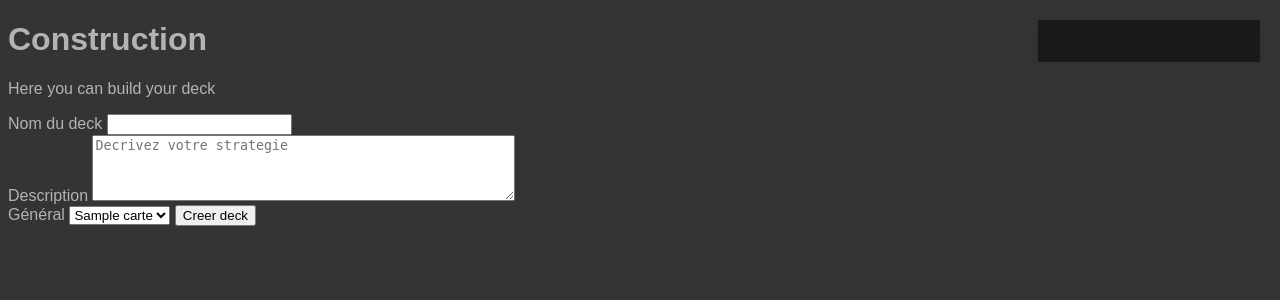
After one commit to AdamaCa/SITE_DECK, a Flask app: page /creation_deck in a window 1280 px wide. The commit adds this page. Shown: the top 300 px of the page. Run offline with Flask 3, Linux system fonts and the light colour scheme; the visitor is signed in with stand-in values (Sample User, id 1); a database or web service that is not in the repository returns one stand-in record (values such as "Sample title"); some libraries are stand-ins or nearby versions.

Commit message:
creation deck en cours

```diff
--- a/main.py
+++ b/main.py
@@ -109,14 +109,27 @@ def ajout_carte():
 
 
 #Route de la page  deck
-@app.route('/deck')
-def deck():
+@app.route('/deck/<int:id_deck>')
+def deck(id_deck):
+
     with db.connect() as conn:
+
         with conn.cursor() as cur:
-            cur.execute('SELECT * FROM deck where id_joueur = %s', (session['id'],))
-            decks = cur.fetchall()
 
-    return  render_template('deck.html', decks=decks, infos=session["infos_profile"])
+
+
+            #On recupere les infos du deck
+            cur.execute('SELECT deck.id_deck ,deck.nom , deck.nom_général, deck.description, taux_victoire, taux_defaite  FROM deck left join (taux_victoire_deck_solo natural join taux_defaite_solo) as t on t.id_deck = deck.id_deck where deck.id_deck = %s', (id_deck,))
+            deck = cur.fetchone()
+
+            if deck == None:
+                return redirect(url_for('profile'))
+
+            #On recupere les cartes du deck
+            cur.execute('SELECT * FROM contient natural join stats_cartes where id_deck = %s order by coc asc', (id_deck,))
+            cartes = cur.fetchall()
+
+    return  render_template('deck.html', cartes=cartes, deck=deck, infos=session["infos_profile"])
 
 
 @app.route("/resultat")
@@ -145,10 +158,33 @@ def resultat():
 
 
 
+@app.route("/creation_deck")
+def creation_deck():
+    if 'username' not in session:
+        return redirect(url_for('index'))
 
+    #On recupere les noms des cartes pour le général
+    with db.connect() as conn:
+        with conn.cursor() as cur:
+            cur.execute('SELECT * FROM carte' )
+            cartes = cur.fetchall()
+    return render_template('creation_deck.html',cartes=cartes, infos=session["infos_profile"])
 
+@app.route('/construction', methods=['POST'])
+def creation_bdd_deck():
+    if 'username' not in session:
+        return redirect(url_for('index'))
 
-
+    nom = request.form['nom']
+    desc = request.form['desc']
+    general = request.form['general']
+    with db.connect() as conn:
+        with conn.cursor() as cur:
+            cur.execute('INSERT INTO deck (nom, description, nom_général, id_joueur) VALUES (%s, %s, %s, %s) returning id_deck', (nom, desc, general, session['id']))
+            id_deck = cur.fetchone()[0]
+            if id_deck == None:
+                return redirect(url_for('creation_deck'))
+    return redirect(url_for('creation_deck'))
 
 if __name__ == '__main__':
   app.run()
--- a/static/css/styles.css
+++ b/static/css/styles.css
@@ -42,3 +42,8 @@ body {
     padding: 5px; /* Optional: Add padding inside the border */
     background-color: #f9f9f9; /* Optional: Add a background color */
 }
+
+
+#g {
+    fill: #cd0d0d;
+}
--- /dev/null
+++ b/templates/creation_deck.html
@@ -0,0 +1,32 @@
+{% extends "layout.html" %}
+
+{% block title %}Construction{% endblock %}
+
+{% block content %}
+    <div class="container_construction">
+        <h1>Construction</h1>
+        <p>Here you can build your deck</p>
+    </div>
+
+    <div class="container_construction">
+        <form action="construction" method="post">
+            <label for="nom">Nom du deck</label>
+            <input type="text" id="nom" name="nom" required>
+            <br>
+            <label for="description">Description</label>
+            <textarea placeholder="Decrivez votre strategie" rows="4" cols="50" id="desc" name="desc" ></textarea>
+            <br>
+            <label for="nom_general">Général</label>
+            <select id="nom_general" name="general" required>
+                {% for c in cartes %}
+                    <option value="{{c.nom}}">{{c.nom}}</option>
+                {% endfor %}
+            </select>
+            <button type="submit">Creer deck</button>
+        </form>
+    </div>
+{% endblock %}
+
+{% block erreur %}
+    <p>{{msgerror}}</p>
+{% endblock erreur %}
--- a/templates/profile.html
+++ b/templates/profile.html
@@ -34,13 +34,16 @@
                 <li>
                     <div id="deck_general" clss="deck_general">
                         <p>{{d.nom_général}}</p>
-                        <img src="{{url_for('static', filename='cartes/' ~ d.nom_général ~ '.jpg' )}}" alt="image du deck">
+                        <a href="{{url_for('deck', id_deck=d.id_deck)}}">
+                            <img src="{{url_for('static', filename='cartes/' ~ d.nom_général ~ '.jpg' )}}" alt="image du deck">
+                        </a>
                     </div>
                 </li>
             {% endfor %}
         </ul>
 
     {% else %}
+        <p>Aucun deck trouvé.</p>
     {% endif %}
 
     </div>
```
Also changed, not shown: templates/deck.html (+28 -1 lines).
